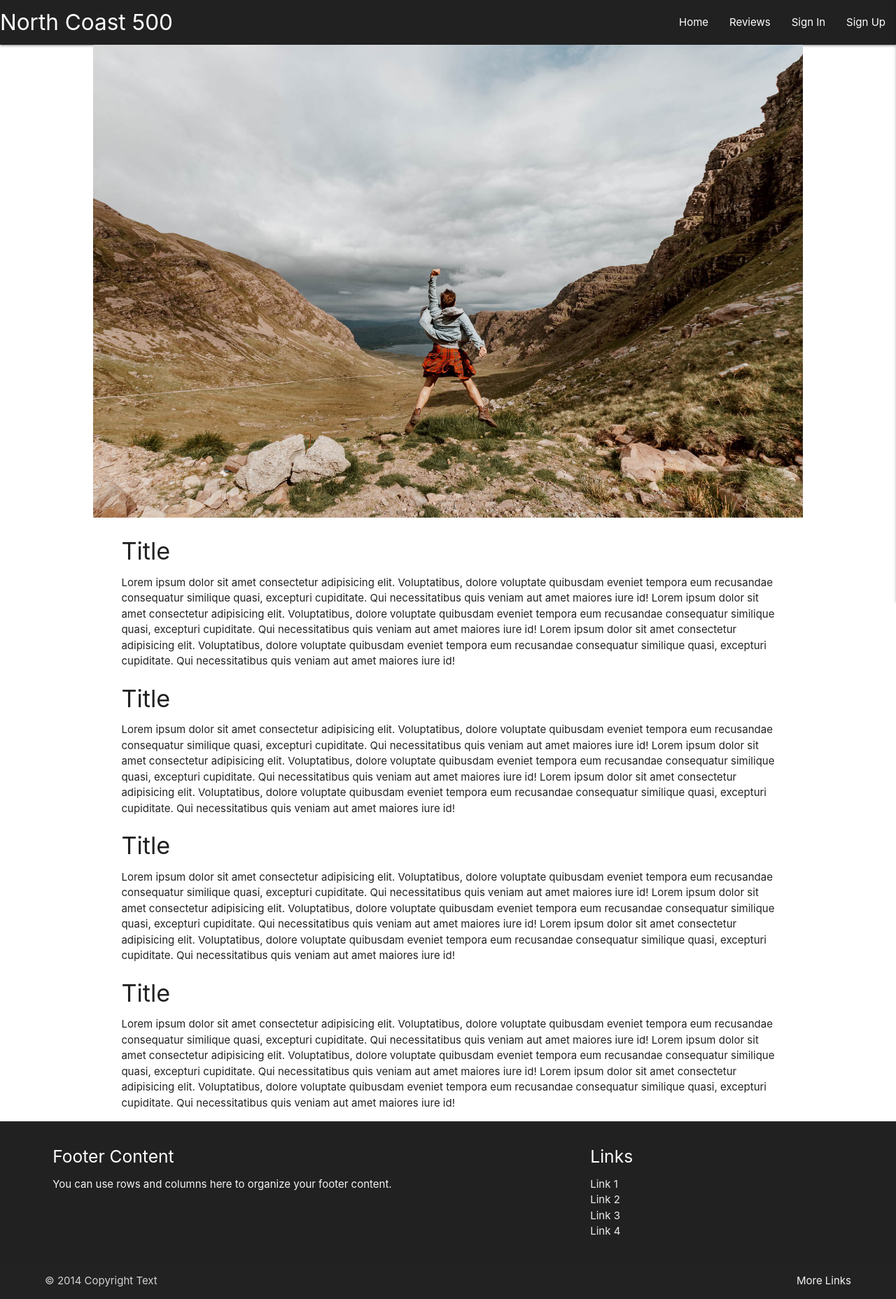
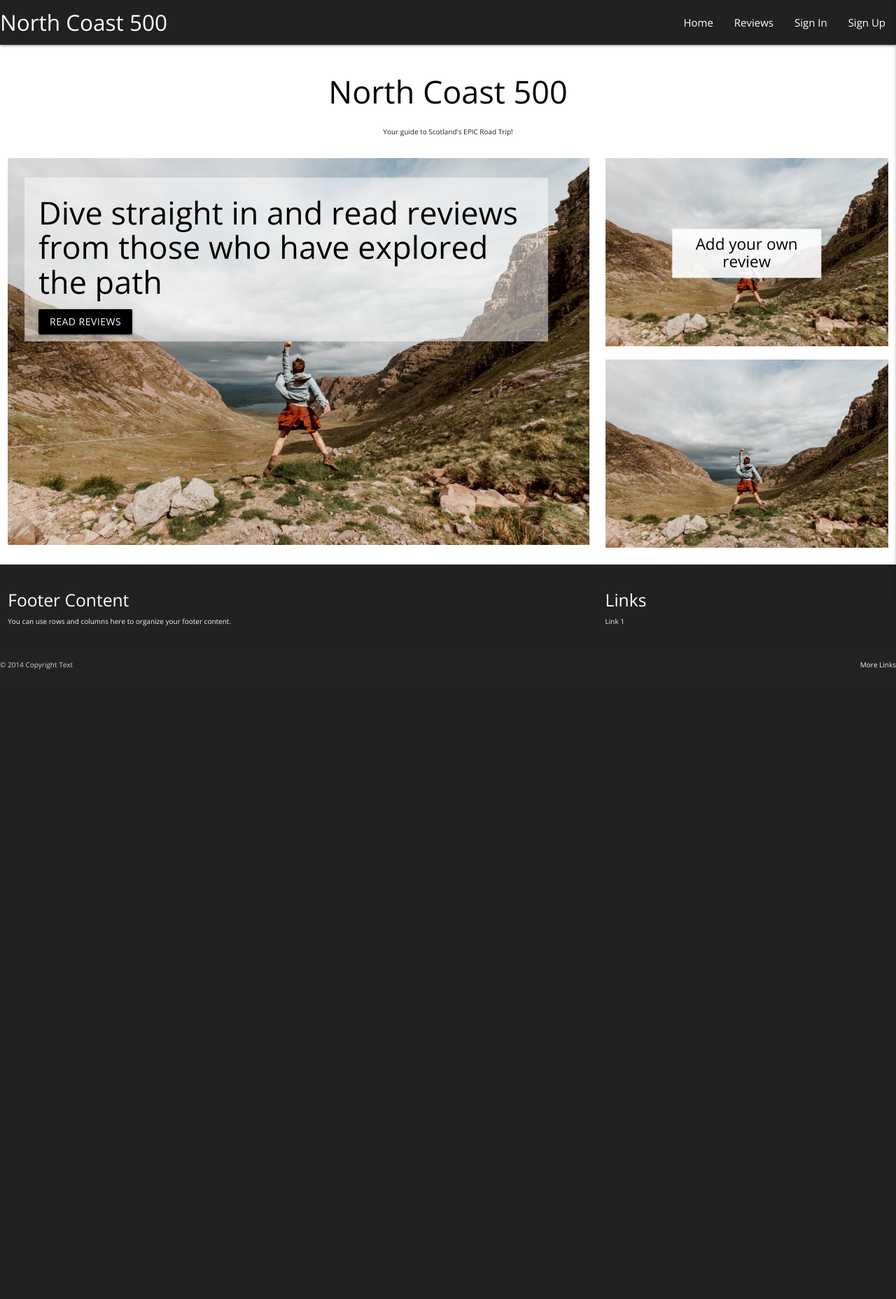
Before and after one commit to scotty-james/Milestone-Project-3--North-Coast-500, a Flask app: page / in a window 1280 px wide. Shown: the whole page at 70% size. After the commit the page ends 957 px from the top, so only its background shows below. Run offline with Flask 2, Linux system fonts and the light colour scheme; some libraries are stand-ins or nearby versions.

Commit message:
Add content in index.html, style with custom css

```diff
--- a/static/css/style.css
+++ b/static/css/style.css
@@ -1,32 +1,113 @@
 /*-------------------------------------------Imported Google Fonts*/
 
-/* @import url('https://fonts.googleapis.com/css2?family=Open+Sans:wght@300&family=Roboto&display=swap'); */
+@import url('https://fonts.googleapis.com/css2?family=Open+Sans:wght@300&family=Roboto&display=swap');
 
 /*-------------------------------------------Global Font-Size set to 10px*/
 
-/* * {
+* {
 	font-size: 10px;
-} */
+}
 
 /*-------------------------------------------General*/
 
-
 .container {
-    width: 90%;
+  width: 100%;
 }
 
+html,
 body {
   display: flex;
   min-height: 100vh;
   flex-direction: column;
+  width: 100%;
+  margin: 0px;
+  padding: 0px;
+  font-family: "Open Sans", sans-serif;
+  box-sizing: border-box;
+  display: flex;
+  flex-direction: column;
+  height: 100vh;
+  font-family: 'Open Sans', sans-serif;
 }
 
 main {
   flex: 1 0 auto;
 }
 
-/*-------------------------------------------Review Page*/
+h1,
+h2,
+h3,
+h4,
+h5,
+h6 {
+  font-family: "Open Sans", serif;
+  color: #000000;
+}
 
-.collapsible-header .btn {
-    margin: 0.5rem;
+h1 {
+  font-size: 3rem;
 }
+
+h2 {
+  font-size: 2.55rem;
+}
+
+h3 {
+  font-size: 1.5rem;
+}
+
+h4 {
+  font-size: 1.3rem;
+}
+
+/*-------------------------------------------Home Page*/
+
+.hero-image {
+  position: relative;
+  text-align: center;
+  margin-top: 20px;
+}
+
+.hero-image-text {
+  position: absolute;
+  top: 8px;
+  left: 15px;
+  margin-left: 20px;
+  margin-top: 20px;
+  margin-right: 70px;
+  background-color: rgba(255, 255, 255, 0.5);
+  padding: 10px 20px;
+}
+
+.hero-image-text h1 {
+  margin-bottom: 15px;
+  margin-top: 15px;
+}
+
+.hero-image-text h2 {
+  font-size: 2rem;
+  margin-top: 0px;
+}
+
+.side-image-top {
+  position: relative;
+  text-align: center;
+  margin-top: 20px;
+}
+
+.side-image-txt {
+  position: absolute;
+  top: 50%;
+  left: 50%;
+  transform: translate(-50%, -50%);
+  background-color: rgba(255, 255, 255, 0.9);
+}
+
+.side-image-txt h3 {
+  margin: 5px;
+  padding: 5px;
+}
+
+.side-image-btm {
+  margin-top: 15px;
+}
--- a/templates/base.html
+++ b/templates/base.html
@@ -82,9 +82,6 @@
               <h5 class="white-text">Links</h5>
               <ul>
                 <li><a class="grey-text text-lighten-3" href="#!">Link 1</a></li>
-                <li><a class="grey-text text-lighten-3" href="#!">Link 2</a></li>
-                <li><a class="grey-text text-lighten-3" href="#!">Link 3</a></li>
-                <li><a class="grey-text text-lighten-3" href="#!">Link 4</a></li>
               </ul>
             </div>
           </div>
--- a/templates/index.html
+++ b/templates/index.html
@@ -1,62 +1,51 @@
 {% extends "base.html" %}
 {% block content %}
 
-<section class="container">
-    <div class="row">
-    <div class="col s12">
-      <img
+<!-- Page Header -->
+<div class="center-align">
+      <h1>North Coast 500</h1>
+      <p>Your guide to Scotland's EPIC Road Trip!</p>
+</div>
+
+<!-- Main Homepage Image -->
+<section class="row">
+  <div class="col m8 s12 hero-image">
+    <img
+      class="responsive-img"
+      src="{{ url_for('static', filename='images/NC-500.jpeg') }}"
+      alt="Image of xxx"
+    />
+    <div class="hero-image-text left-align">
+      <h1>Dive straight in and read reviews from those who have explored the path</h1>
+      <a
+        href="{{ url_for('get_posts') }}"
+        class="btn black"
+        >Read Reviews</a
+      >
+    </div>
+  </div>
+
+  <!-- Side Image - top -->
+  <aside class="col m4 s6 side-image-top">
+    <a href="{{ url_for('get_posts') }}"
+      ><img
         class="responsive-img"
         src="{{ url_for('static', filename='images/NC-500.jpeg') }}"
-        alt="Image of a scotsman in a kilt"
+        alt="Image of xxx"
       />
-    </div>
-</div>
-    <div class="container">
-      <h4>Title</h4>
-      <p>Lorem ipsum dolor sit amet consectetur adipisicing elit. Voluptatibus, dolore voluptate quibusdam
-          eveniet tempora eum recusandae consequatur similique quasi, excepturi cupiditate. Qui necessitatibus
-          quis veniam aut amet maiores iure id!
-          Lorem ipsum dolor sit amet consectetur adipisicing elit. Voluptatibus, dolore voluptate quibusdam
-          eveniet tempora eum recusandae consequatur similique quasi, excepturi cupiditate. Qui necessitatibus
-          quis veniam aut amet maiores iure id!
-          Lorem ipsum dolor sit amet consectetur adipisicing elit. Voluptatibus, dolore voluptate quibusdam
-          eveniet tempora eum recusandae consequatur similique quasi, excepturi cupiditate. Qui necessitatibus
-          quis veniam aut amet maiores iure id!
-      </p>
-      <h4>Title</h4>
-      <p>Lorem ipsum dolor sit amet consectetur adipisicing elit. Voluptatibus, dolore voluptate quibusdam
-          eveniet tempora eum recusandae consequatur similique quasi, excepturi cupiditate. Qui necessitatibus
-          quis veniam aut amet maiores iure id!
-          Lorem ipsum dolor sit amet consectetur adipisicing elit. Voluptatibus, dolore voluptate quibusdam
-          eveniet tempora eum recusandae consequatur similique quasi, excepturi cupiditate. Qui necessitatibus
-          quis veniam aut amet maiores iure id!
-          Lorem ipsum dolor sit amet consectetur adipisicing elit. Voluptatibus, dolore voluptate quibusdam
-          eveniet tempora eum recusandae consequatur similique quasi, excepturi cupiditate. Qui necessitatibus
-          quis veniam aut amet maiores iure id!
-      </p>
-      <h4>Title</h4>
-      <p>Lorem ipsum dolor sit amet consectetur adipisicing elit. Voluptatibus, dolore voluptate quibusdam
-          eveniet tempora eum recusandae consequatur similique quasi, excepturi cupiditate. Qui necessitatibus
-          quis veniam aut amet maiores iure id!
-          Lorem ipsum dolor sit amet consectetur adipisicing elit. Voluptatibus, dolore voluptate quibusdam
-          eveniet tempora eum recusandae consequatur similique quasi, excepturi cupiditate. Qui necessitatibus
-          quis veniam aut amet maiores iure id!
-          Lorem ipsum dolor sit amet consectetur adipisicing elit. Voluptatibus, dolore voluptate quibusdam
-          eveniet tempora eum recusandae consequatur similique quasi, excepturi cupiditate. Qui necessitatibus
-          quis veniam aut amet maiores iure id!
-      </p>
-      <h4>Title</h4>
-      <p>Lorem ipsum dolor sit amet consectetur adipisicing elit. Voluptatibus, dolore voluptate quibusdam
-          eveniet tempora eum recusandae consequatur similique quasi, excepturi cupiditate. Qui necessitatibus
-          quis veniam aut amet maiores iure id!
-          Lorem ipsum dolor sit amet consectetur adipisicing elit. Voluptatibus, dolore voluptate quibusdam
-          eveniet tempora eum recusandae consequatur similique quasi, excepturi cupiditate. Qui necessitatibus
-          quis veniam aut amet maiores iure id!
-          Lorem ipsum dolor sit amet consectetur adipisicing elit. Voluptatibus, dolore voluptate quibusdam
-          eveniet tempora eum recusandae consequatur similique quasi, excepturi cupiditate. Qui necessitatibus
-          quis veniam aut amet maiores iure id!
-      </p>
-    </div>
-</section>
+      <div class="side-image-txt center-align">
+        <h3>Add your own review</h3>
+        <a href="{{ url_for('login') }}"
+      >
+      </div>
+    </a>
+  </aside>
+
+  <!-- Side Image - bottom -->
+  <aside class="col m4 s6 side-image-top side-image-btm">
+      <img
+        class="responsive-img" src="{{ url_for('static', filename='images/NC-500.jpeg') }}" alt="Image of xxx"
+      />
+  </aside>
 
 {% endblock %}
```
Lines whose indentation alone changed are shown as unchanged.
